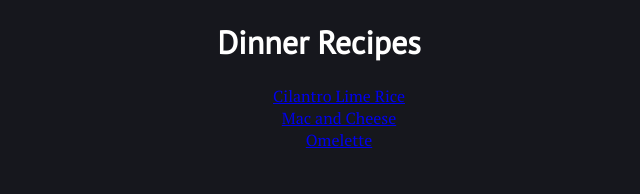
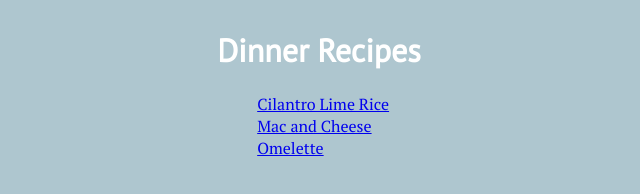
Before and after one commit to akotei/dinner-recipes, a plain HTML site: page index.html in a window 1280 px wide. Shown: the whole page, without its empty margins (321-961 px from the left). Drawn offline with Linux system fonts and the light colour scheme.

Commit message:
Change background color

```diff
--- a/styles/styles.css
+++ b/styles/styles.css
@@ -1,5 +1,5 @@
 body {
-    background-color: #16171d;
+    background-color: #AEC6CF;
     font-family: "PT Serif", sans-serif;
 }
 
@@ -12,6 +12,11 @@ h1 {
     text-align: center;
 }
 
-.children > ul {
+.children {
+    text-align: left;
+    display: inline-block
+}
+
+ul {
     list-style-type: none;
 }
```
